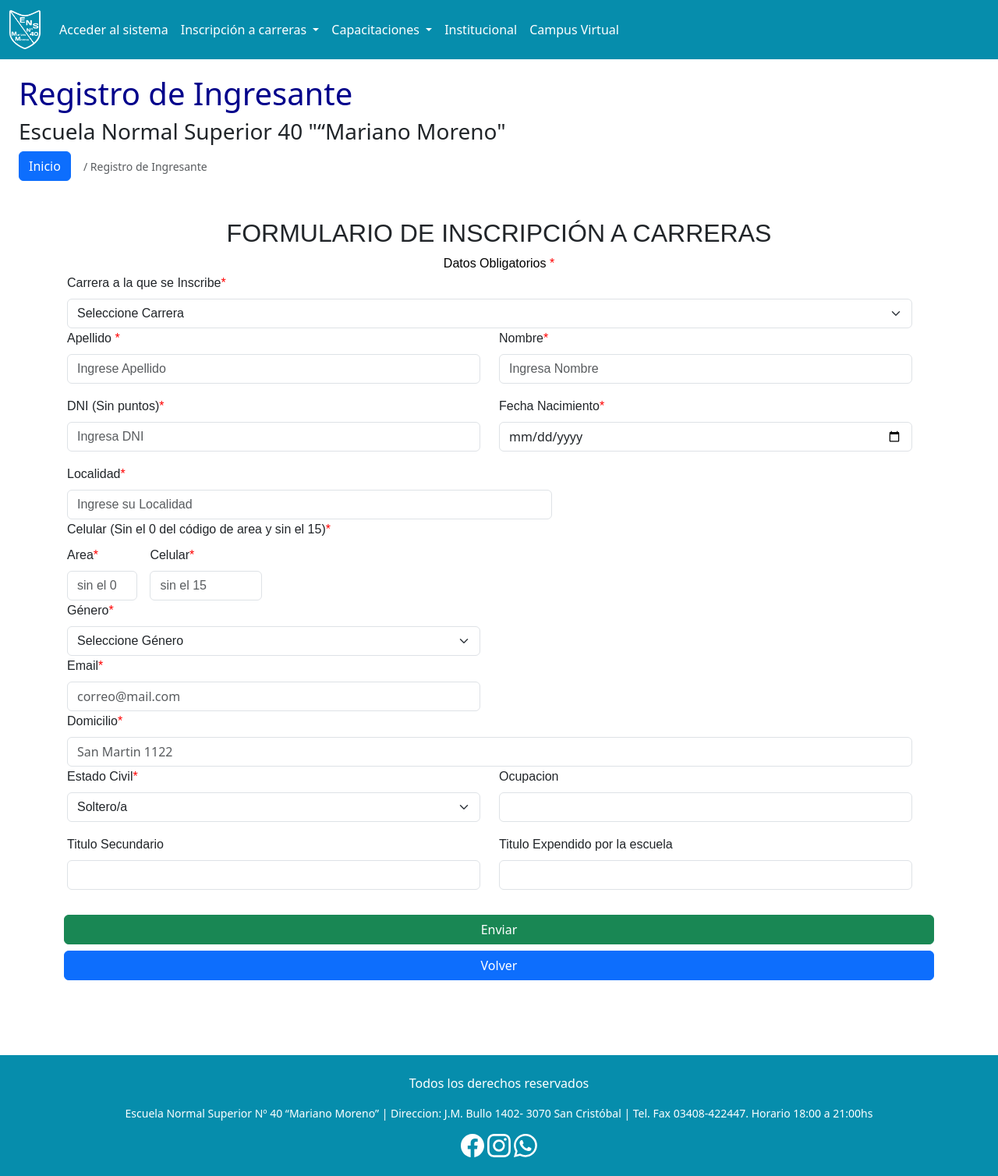
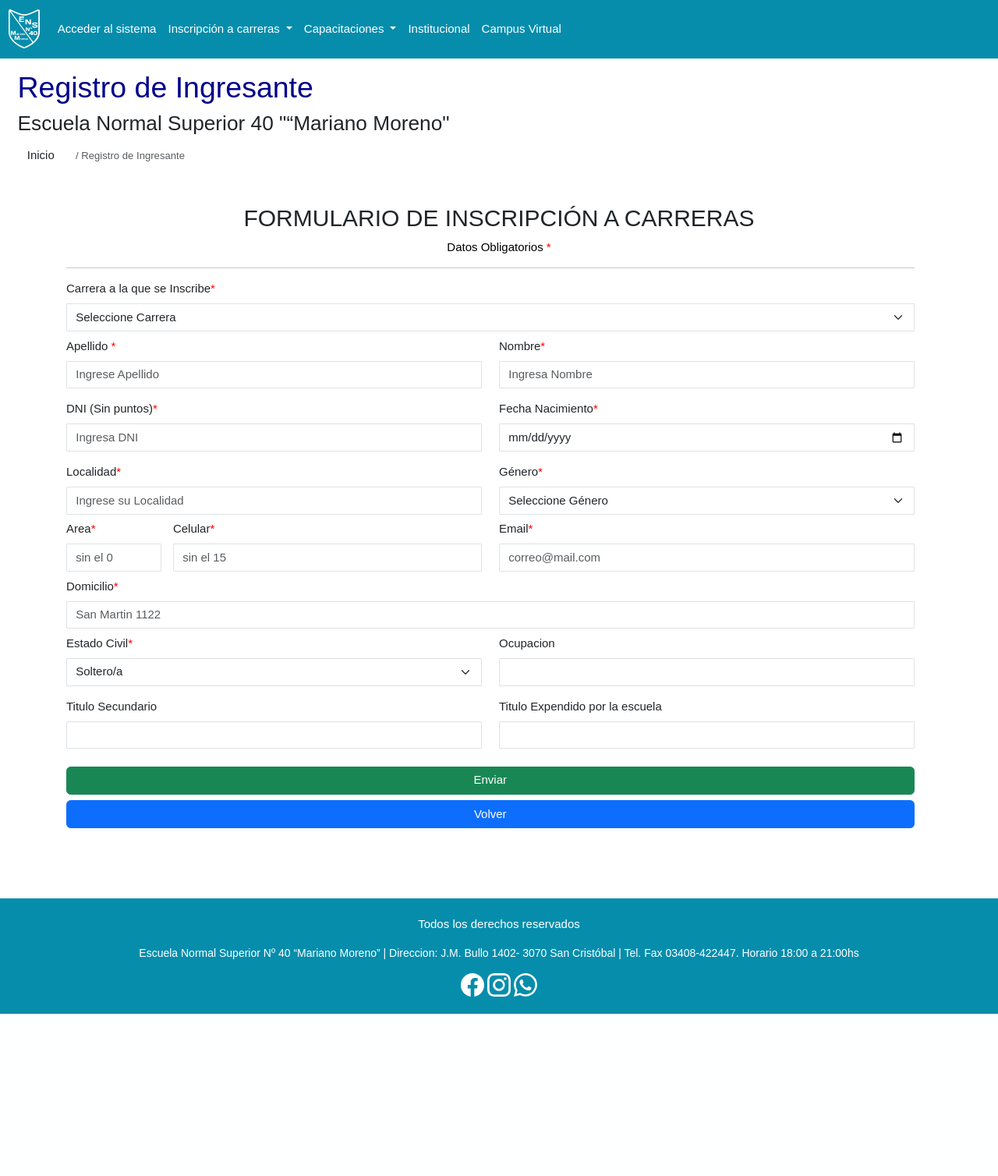
Before and after one commit to Fercho-RJS/proyectoEns40, a PHP site: page /inscribirseCarrera.html in a window 1280 px wide. Shown: the whole page at 78% size. After the commit the page ends 1300 px from the top, so only its background shows below. Run offline with PHP 8.4, Linux system fonts and the light colour scheme.

Commit message:
Formulario de inscripcion actualizado

```diff
--- a/inscribirseCarrera.html
+++ b/inscribirseCarrera.html
@@ -92,7 +92,7 @@
 
       <div class="row g-3 align-items-center">
         <div class="col-auto">
-          <button type="button" class="btn btn-primary" href="index.html">Inicio</button>
+          <a class="btn" href="./index.html">Inicio</a>
         </div>
         <div class="col-auto">
           <span id="passwordHelpInline" class="form-text">
@@ -113,6 +113,7 @@
         <form class="row g-3" action=""> <!--Aquí iría el inscribirseCarrera.php-->
           <div class="row">
             <div class="col-12">
+              <hr>
               <label for="carrera" class="form-label" style="font-family: 'Fredoka', sans-serif;">Carrera a la que se Inscribe<span style="color: red;">*</span></label>
               <select class="form-select" aria-label="Default select example" name="carrera" id="carrera" style="font-family: 'Fredoka', sans-serif;">
                 <option selected>Seleccione Carrera</option>
@@ -123,12 +124,12 @@
             </div>
 
             <div class="col-sm-6">
-              <label for="apellido" class="form-label" style="font-family: 'Fredoka', sans-serif;">Apellido <span style="color: red;">*</span></label>
+              <label for="apellido" class="form-label pt-2" style="font-family: 'Fredoka', sans-serif;">Apellido <span style="color: red;">*</span></label>
               <input type="text" style="font-family: 'Fredoka', sans-serif;" class="form-control" name="apellido" id="apellido" placeholder="Ingrese Apellido">
             </div>
 
             <div class="col-sm-6 mb-3">
-              <label for="nombre" class="form-label" style="font-family: 'Fredoka', sans-serif;">Nombre<span style="color: red;">*</span></label>
+              <label for="nombre" class="form-label pt-2" style="font-family: 'Fredoka', sans-serif;">Nombre<span style="color: red;">*</span></label>
               <input type="text" class="form-control" name="nombre" id="nombre" style="font-family: 'Fredoka', sans-serif;" placeholder="Ingresa Nombre">
             </div>
 
@@ -142,18 +143,17 @@
               <input type="date" class="form-control" name="fechaNac" id="fechaNac">
             </div>
 
-            <div class="col-md-7">
+            <div class="col-md-6 ">
               <label for="localidad" class="form-label" style="font-family: 'Fredoka', sans-serif;">Localidad<span style="color: red;">*</span></label>
               <input type="text" class="form-control" name="localidad" id="localidad" style="font-family: 'Fredoka', sans-serif;" placeholder="Ingrese su Localidad">
-              <label for="telefono" class="form-label" style="font-family: 'Fredoka', sans-serif;">Celular (Sin el 0 del código de area y sin el 15)<span style="color: red;">*</span></label>
 
-              <div class="row g-3 align-items-center">
-                <div class="col-2">
+              <div class="row g-3 align-items-center pt-2">
+                <div class="col-3">
                   <label for="area" class="form-label" style="font-family: 'Fredoka', sans-serif;">Area<span style="color: red;">*</span></label>
                   <input type="tel" id="area" class="form-control" style="font-family: 'Fredoka', sans-serif;" placeholder="sin el 0">
                 </div>
 
-                <div class="col-3">
+                <div class="col-9">
                   <label for="celular" class="form-label" style="font-family: 'Fredoka', sans-serif;">Celular<span style="color: red;">*</span></label>
                   <input type="tel" id="celular" class="form-control" style="font-family: 'Fredoka', sans-serif;" placeholder="sin el 15">
                 </div>
@@ -169,17 +169,17 @@
                 <option value="3">Prefiero no decirlo</option>
               </select>
 
-              <label for="email" class="form-label" style="font-family: 'Fredoka', sans-serif;">Email<span style="color: red;">*</span></label>
+              <label for="email" class="form-label  pt-2" style="font-family: 'Fredoka', sans-serif;">Email<span style="color: red;">*</span></label>
               <input type="email" class="form-control" id="email" placeholder="correo@mail.com">
             </div>
 
             <div class="col-12">
-              <label for="domicilio" class="form-label" style="font-family: 'Fredoka', sans-serif;">Domicilio<span style="color: red;">*</span></label>
+              <label for="domicilio" class="form-label pt-2" style="font-family: 'Fredoka', sans-serif;">Domicilio<span style="color: red;">*</span></label>
               <input type="text" class="form-control" id="domicilio" placeholder="San Martin 1122">
             </div>
 
             <div class="col-sm-6">
-              <label for="EstadoCivil" class="form-label" style="font-family: 'Fredoka', sans-serif;">Estado Civil<span style="color: red;">*</span></label>
+              <label for="EstadoCivil" class="form-label pt-2" style="font-family: 'Fredoka', sans-serif;">Estado Civil<span style="color: red;">*</span></label>
               <select class="form-select" aria-label="Default select example" name="EstadoCivil" id="EstadoCivil" style="font-family: 'Fredoka', sans-serif;">
                   <option value="1">Soltero/a</option>
                   <option value="2">Casado/a</option>
@@ -191,7 +191,7 @@
             </div>
 
             <div class="col-sm-6 mb-3">
-              <label for="ocupacion" class="form-label" style="font-family: 'Fredoka', sans-serif;">Ocupacion </label>
+              <label for="ocupacion" class="form-label pt-2" style="font-family: 'Fredoka', sans-serif;">Ocupacion </label>
               <input type="text" class="form-control" name="ocupacion" id="ocupacion">
             </div>
 
@@ -204,10 +204,11 @@
               <label for="tituloesc" class="form-label" style="font-family: 'Fredoka', sans-serif;">Titulo Expendido por la escuela</label>
               <input type="text" class="form-control" name="tituloesc" id="tituloesc">
             </div>
-          </div>
-          <div class="d-grid gap-2">
-            <button type="submit" class="btn btn-success" name="enviar" id="enviar">Enviar</button>
-            <button type="button" class="btn btn-primary" href="index.html">Volver</button>
+
+            <div class="d-grid gap-2 pt-2">
+              <button type="submit" class="btn btn-success" name="enviar" id="enviar">Enviar</button>
+              <button type="button" class="btn btn-primary" href="index.html">Volver</button>
+            </div>
           </div>
         </form>
       </div>
--- a/public/sass/style.scss
+++ b/public/sass/style.scss
@@ -10,6 +10,10 @@ $navbar-light-hover-color: #0a2327;
 $modal-content-bg: #ffffff;
 $modal-backdrop-bg: #000000;
 
+//form de registro
+$input-border-width: 1px;
+$input-border-radius: 1px;
+
 footer
 {
   color: white;
@@ -20,4 +24,10 @@ footer
   font-size: 14px
 }
 
+*
+{
+  font-family: "Arial";
+  font-size: 15px;
+}
+
 @import '../node_modules/bootstrap/scss/bootstrap.scss';
```
Also changed, not shown: public/sass/style.css, 1 other file.
